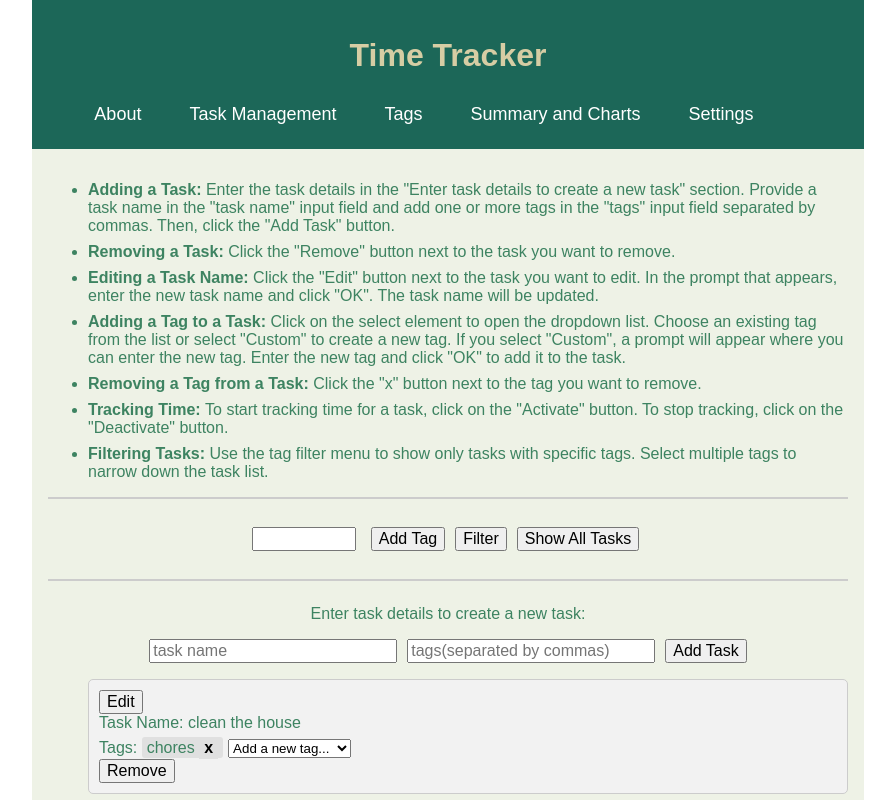
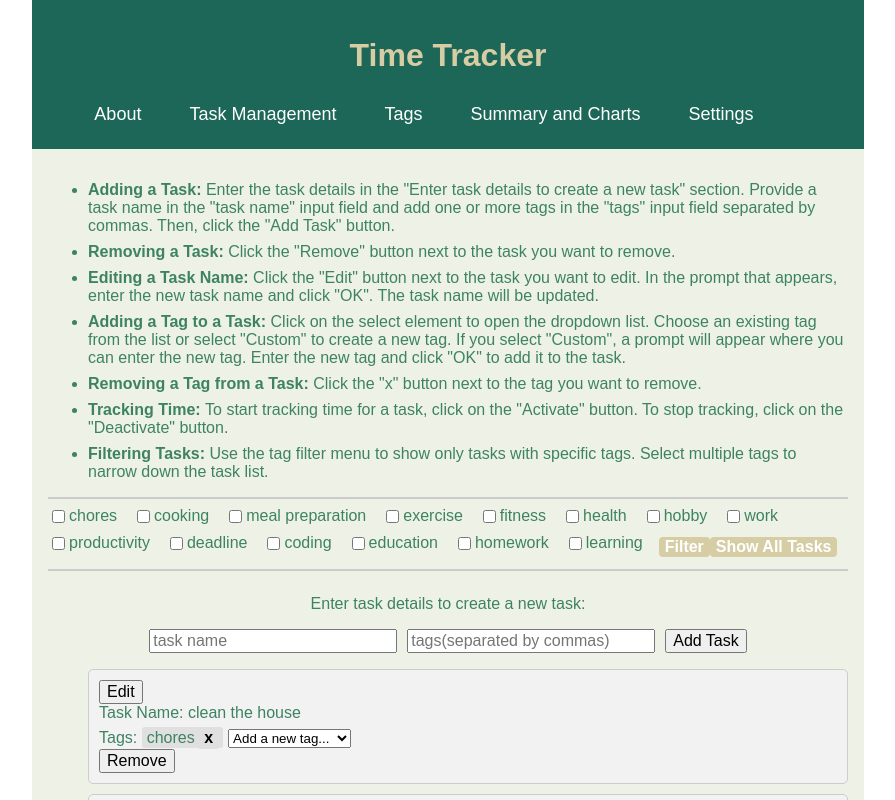
Before and after one commit to jingjingyang0803/TimeTracker, a React (Vite) app: page /tasks in a window 1280 px wide. Shown: the top 800 px of the page, without its empty margins (192-1087 px from the left). Built offline with nearby package versions, Linux system fonts and the light colour scheme; data requests are answered from the project's data file; a web font is replaced by a local one.

Commit message:
add checkbox for filtering

```diff
--- a/src/components/About.jsx
+++ b/src/components/About.jsx
@@ -138,6 +138,9 @@ const About = () => {
             <li>
               Reset the select list to an empty value after each selection.
             </li>
+            <li>
+              Upgrade the task filtering section by adding a set of checkboxes.
+            </li>
           </ul>
         </li>
       </ol>
--- a/src/components/Filter.jsx
+++ b/src/components/Filter.jsx
@@ -2,13 +2,23 @@ import React, { useState } from "react";
 import "../styles/Filter.css";
 
 const Filter = ({ tasks, setFilteredTasks }) => {
-  const [inputTag, setInputTag] = useState("");
   const [selectedTags, setSelectedTags] = useState([]);
 
-  const handleSelectTag = () => {
-    if (inputTag.trim() !== "") {
-      setSelectedTags([...selectedTags, inputTag.trim()]);
-      setInputTag("");
+  const existingTags = [];
+  tasks.forEach((task) => {
+    task.tags.forEach((tag) => {
+      if (!existingTags.includes(tag)) {
+        existingTags.push(tag);
+      }
+    });
+  });
+  const handleSelectTag = (tag) => {
+    if (selectedTags.includes(tag)) {
+      setSelectedTags(
+        selectedTags.filter((selectedTag) => selectedTag !== tag)
+      );
+    } else {
+      setSelectedTags([...selectedTags, tag]);
     }
   };
 
@@ -21,23 +31,27 @@ const Filter = ({ tasks, setFilteredTasks }) => {
 
   const handleShowAllTasks = () => {
     setSelectedTags([]); // Reset the selected tags to an empty array
-    console.log(tasks);
     setFilteredTasks(tasks); // Show all tasks
   };
 
   return (
     <div className="filter-tasks-container">
-      <input
-        type="text"
-        value={inputTag}
-        onChange={(e) => setInputTag(e.target.value)}
-      />
-      <button onClick={handleSelectTag}>Add Tag</button>
-      {selectedTags.map((tag, index) => (
-        <span key={index}>{tag}, </span>
+      {existingTags.map((tag, index) => (
+        <label key={index}>
+          <input
+            type="checkbox"
+            checked={selectedTags.includes(tag)}
+            onChange={() => handleSelectTag(tag)}
+          />
+          {tag}
+        </label>
       ))}
-      <button onClick={handleFilter}>Filter</button>
-      <button onClick={handleShowAllTasks}>Show All Tasks</button>
+      <button className="filter-button" onClick={handleFilter}>
+        Filter
+      </button>
+      <button className="show-all-button" onClick={handleShowAllTasks}>
+        Show All Tasks
+      </button>
     </div>
   );
 };
--- a/src/styles/Filter.css
+++ b/src/styles/Filter.css
@@ -1,14 +1,27 @@
 .filter-tasks-container {
   display: flex;
+  flex-wrap: wrap;
   align-items: center;
-  justify-content: center;
+  justify-content: flex-start;
 }
 
-.filter-tasks-container input {
-  margin-right: 10px;
-  width: 6em;
+.filter-tasks-container label {
+  display: flex;
+  align-items: center;
+  margin-right: 16px;
+  margin-bottom: 8px;
 }
 
-.filter-tasks-container button {
-  margin: 20px 5px;
+.filter-tasks-container input[type="checkbox"] {
+  margin-right: 4px;
 }
+
+.filter-button,
+.show-all-button {
+  border: none;
+  border-radius: 4px;
+  font-weight: bold;
+  background-color: #d6cda4;
+  color: white;
+  cursor: pointer;
+}
```
